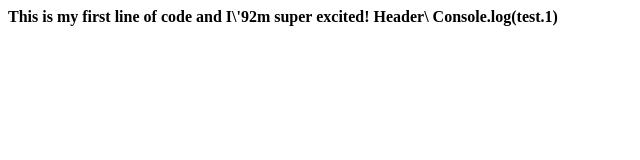
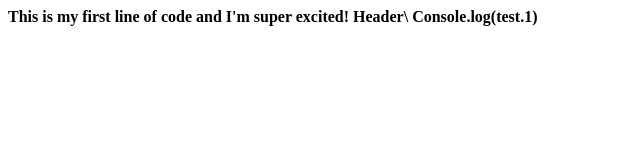
Before and after one commit to mamelga/mamelga.github.io, a plain HTML site: page Index.html in a window 1280 px wide. Shown: the full height of the page, 0-640 px from the left. Drawn offline with Linux system fonts and the light colour scheme.

Commit message:
Update Index.html

```diff
--- a/Index.html
+++ b/Index.html
@@ -1,3 +1,3 @@
-<b>This is my first line of code and <b>I\'92m super excited!</b>
+<b>This is my first line of code and <b>I'm super excited!</b>
 <h>Header</h>\
 Console.log(test.1)
```
